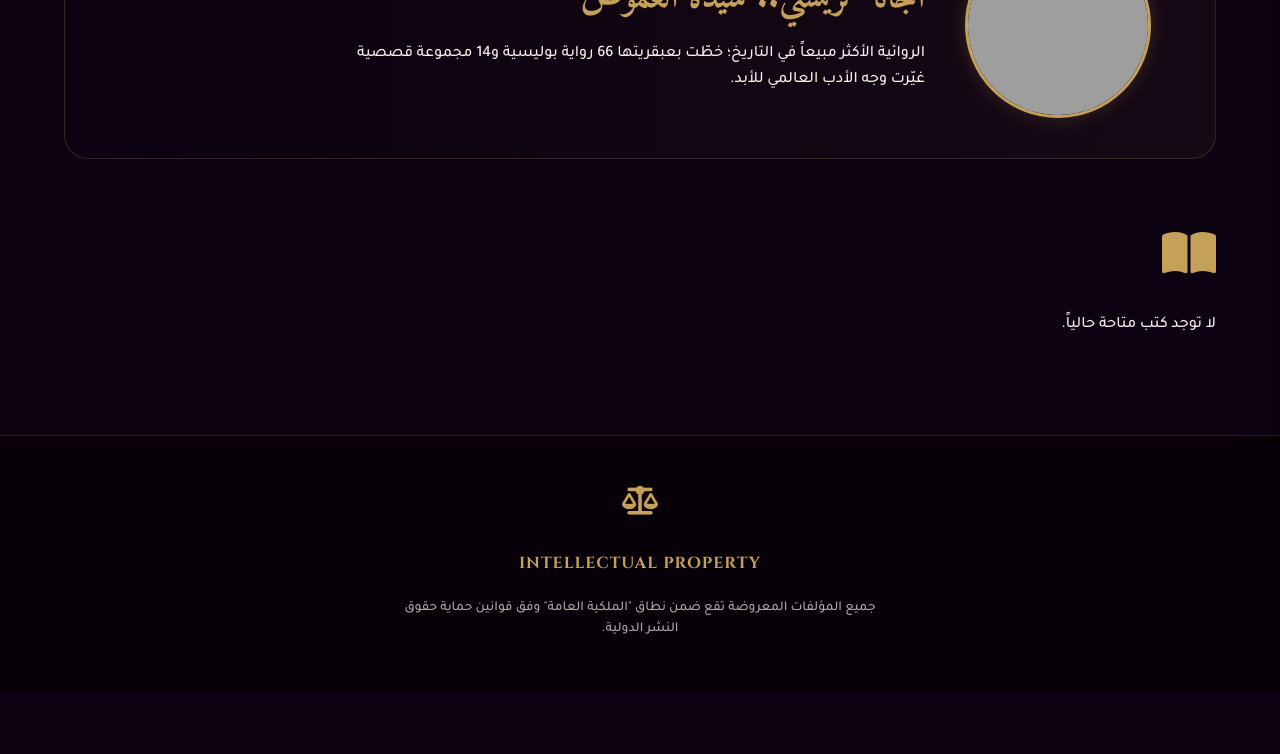
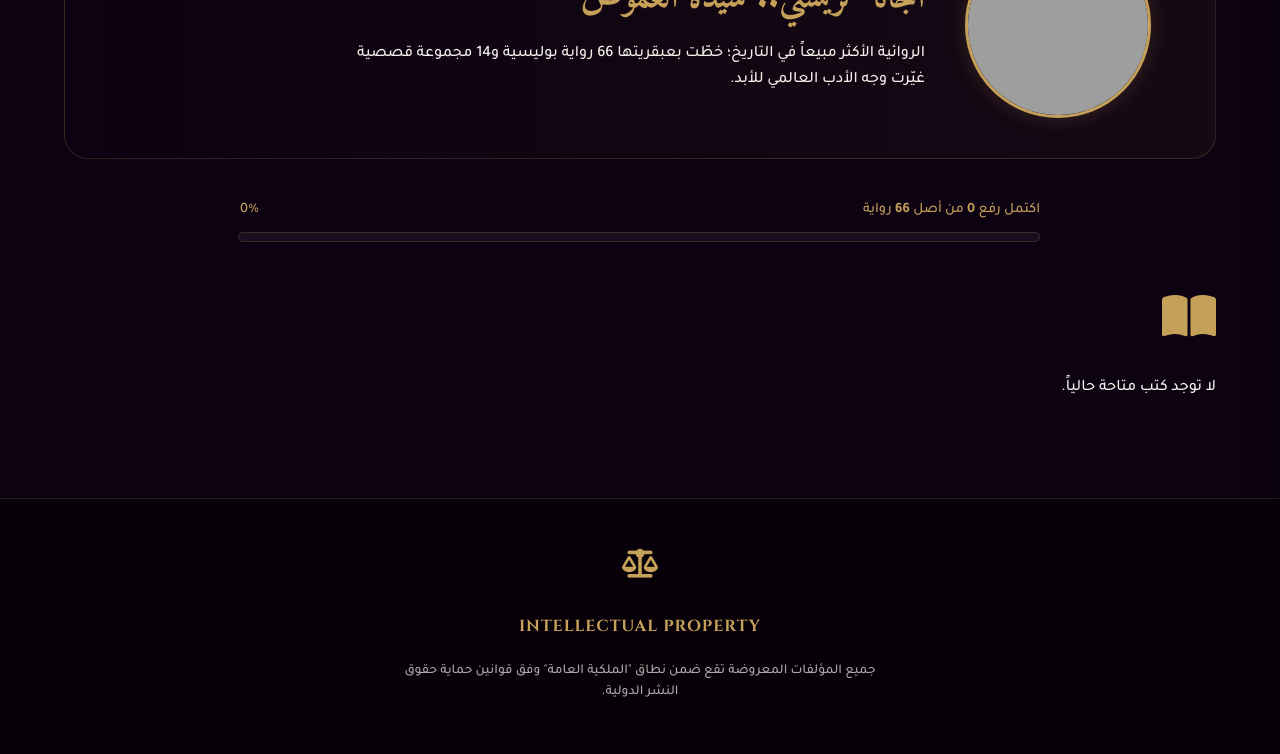
Before and after one commit to TextureDev/sadim_network-, a Flask app: page /library/agatha_christie in a window 1280 px wide. Shown: the part 220-974 px from the top of the page. Before the commit the page ends 854 px from the top, so only its background shows below. Run offline with Flask 3, Linux system fonts and the light colour scheme; data that the repository does not hold is empty; some libraries are stand-ins or nearby versions; grey boxes are pictures that could not be loaded.

Commit message:
تحديث في طريقة العرض لتقدم رفع الروايات

```diff
--- a/sadim_network/app/templates/Agatha Christie/Agatha.html
+++ b/sadim_network/app/templates/Agatha Christie/Agatha.html
@@ -118,6 +118,41 @@
             .about-agatha { flex-direction: column; text-align: center; gap: 20px; }
             .about-img { width: 140px; height: 140px; }
         }
+        .progress-container {
+    max-width: 800px;
+    margin: 20px auto;
+    padding: 0 5%;
+    text-align: center;
+}
+
+.progress-info {
+    display: flex;
+    justify-content: space-between;
+    margin-bottom: 10px;
+    font-size: 0.9rem;
+    color: var(--soft-gold);
+}
+
+.progress-bar-bg {
+    width: 100%;
+    height: 8px;
+    background: rgba(255, 255, 255, 0.05);
+    border-radius: 10px;
+    border: 1px solid var(--border-gold);
+    overflow: hidden;
+}
+
+.progress-bar-fill {
+    height: 100%;
+    background: var(--royal-gold); /* التدرج الذهبي الذي استخدمناه */
+    box-shadow: 0 0 15px rgba(197, 160, 89, 0.4);
+    transition: width 1.5s cubic-bezier(0.23, 1, 0.32, 1);
+}
+
+/* تنسيق للهاتف */
+@media (max-width: 768px) {
+    .progress-info { font-size: 0.8rem; }
+}
     </style>
 </head>
 <body>
@@ -178,6 +213,20 @@
     </div>
 </section>
 
+<section class="progress-container">
+    {% set total_books = 66 %}
+    {% set current_books = books|length %}
+    {% set percent = (current_books / total_books * 100)|round|int %}
+
+    <div class="progress-info">
+        <span>اكتمل رفع <strong>{{ current_books }}</strong> من أصل <strong>{{ total_books }}</strong> رواية</span>
+        <span>{{ percent }}%</span>
+    </div>
+    <div class="progress-bar-bg">
+        <div class="progress-bar-fill" style="width: {{ percent }}%;"></div>
+    </div>
+</section>
+
 <div class="book-grid">
     {% for book in books %}
     <div class="book-card">
```
